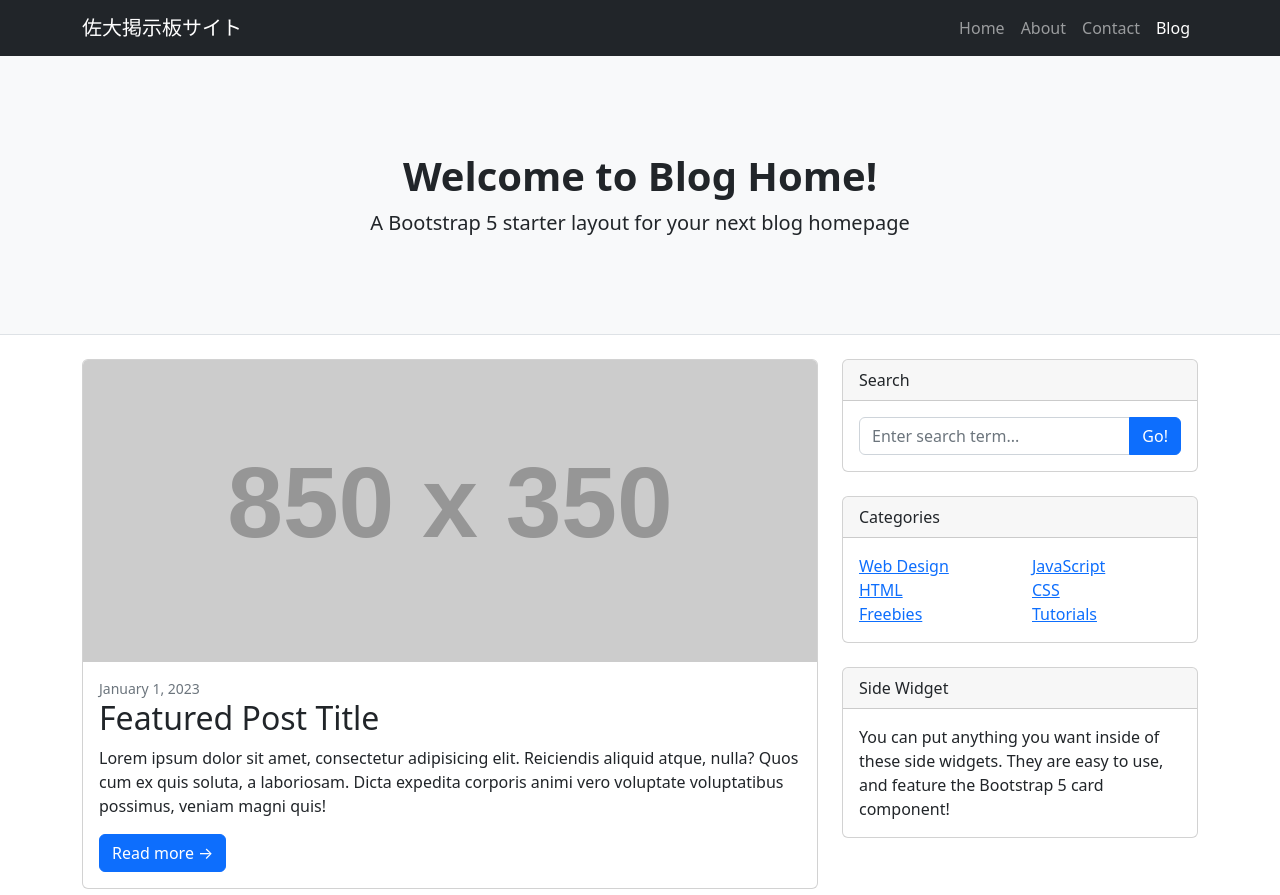
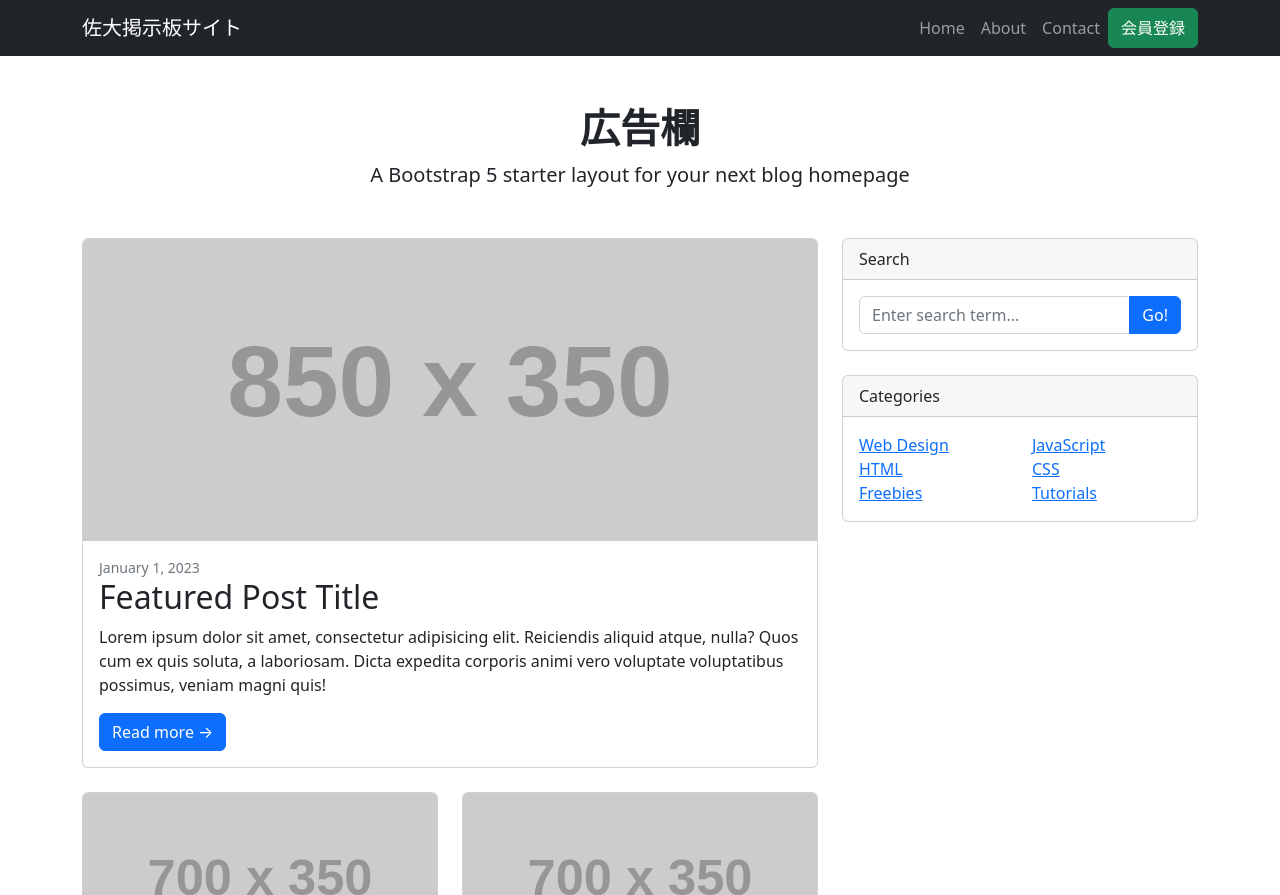
Before and after one commit to Gabaven2023/TeamI, a plain HTML site: page keikjibansaito.html in a window 1280 px wide. Shown: the top 895 px of the page. Drawn offline with nearby package versions, Linux system fonts and the light colour scheme; placeholder pictures from the web are drawn by us.

Commit message:
ボタン作りました

```diff
--- a/keikjibansaito.html
+++ b/keikjibansaito.html
@@ -22,16 +22,16 @@
                         <li class="nav-item"><a class="nav-link" href="#">Home</a></li>
                         <li class="nav-item"><a class="nav-link" href="#!">About</a></li>
                         <li class="nav-item"><a class="nav-link" href="#!">Contact</a></li>
-                        <li class="nav-item"><a class="nav-link active" aria-current="page" href="#">Blog</a></li>
+                        <button class="btn btn-success" type="submit">会員登録</button>
                     </ul>
                 </div>
             </div>
         </nav>
         <!-- Page header with logo and tagline-->
-        <header class="py-5 bg-light border-bottom mb-4">
+        <!--header class="py-5 bg-light border-bottom mb-4"-->
             <div class="container">
                 <div class="text-center my-5">
-                    <h1 class="fw-bolder">Welcome to Blog Home!</h1>
+                    <h1 class="fw-bolder">広告欄</h1>
                     <p class="lead mb-0">A Bootstrap 5 starter layout for your next blog homepage</p>
                 </div>
             </div>
@@ -127,6 +127,11 @@
                     <!-- Categories widget-->
                     <div class="card mb-4">
                         <div class="card-header">Categories</div>
+                        <!--https://www.w3schools.com/bootstrap4/bootstrap_navbar.asp
+                            form class="form-inline" action="/action_page.php">
+                            <input class="form-control mr-sm-2" type="text" placeholder="Search">
+                            <button class="btn btn-success" type="submit">Search</button>
+                        </form-->
                         <div class="card-body">
                             <div class="row">
                                 <div class="col-sm-6">
@@ -147,10 +152,7 @@
                         </div>
                     </div>
                     <!-- Side widget-->
-                    <div class="card mb-4">
-                        <div class="card-header">Side Widget</div>
-                        <div class="card-body">You can put anything you want inside of these side widgets. They are easy to use, and feature the Bootstrap 5 card component!</div>
-                    </div>
+
                 </div>
             </div>
         </div>
```
